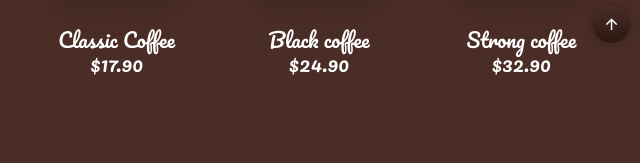
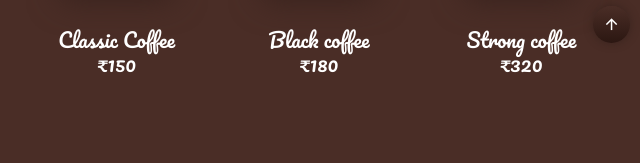
Before and after one commit to Arunreddy248762/coffee-website, a plain HTML site: page index.html in a window 1280 px wide. Shown: the part 1157-1320 px from the top of the page, 602-1242 px from the left. Drawn offline with nearby package versions, Linux system fonts and the light colour scheme.

Commit message:
Update index.html

```diff
--- a/index.html
+++ b/index.html
@@ -113,19 +113,19 @@
                             <article class="products__card">
                                 <img src="assets/img/product-coffee-1.png" alt="products image" class="products__img">
                                 <h3 class="products__name">Classic Coffee</h3>
-                                <span class="products__price">$17.90</span>
+                                <span class="products__price">₹150</span>
                             </article>
 
                             <article class="products__card">
                                 <img src="assets/img/product-coffee-2.png" alt="products image" class="products__img">
                                 <h3 class="products__name">Black coffee</h3>
-                                <span class="products__price">$24.90</span>
+                                <span class="products__price">₹180</span>
                             </article>
 
                             <article class="products__card">
                                 <img src="assets/img/product-coffee-3.png" alt="products image" class="products__img">
                                 <h3 class="products__name">Strong coffee</h3>
-                                <span class="products__price">$32.90</span>
+                                <span class="products__price">₹320</span>
                             </article>
                         </div>
                     </div>
```
